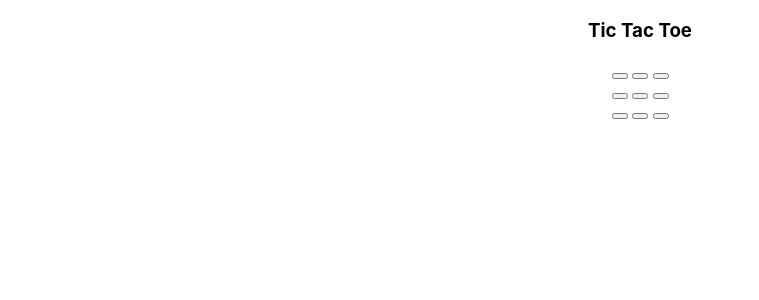
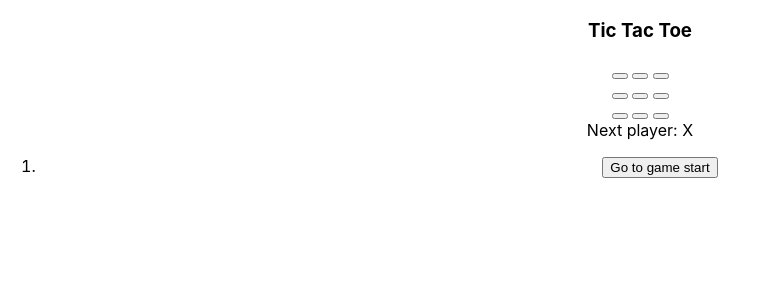
Before and after one commit to Jobayer109/Tic-Tac-Toe, a React (Create React App) app: page / in a window 1280 px wide. Shown: the top 300 px of the page, without its empty margins (0-759 px from the left). Built offline with nearby package versions, Linux system fonts and the light colour scheme.

Commit message:
Game development completely done

```diff
--- a/src/components/game.jsx
+++ b/src/components/game.jsx
@@ -45,14 +45,45 @@
     });
   };
 
+  jumpTo = (step) => {
+    this.setState({
+      stepNumber: step,
+      xIsNext: step % 2 === 0,
+    });
+  };
+
   render() {
     const history = this.state.history;
     const current = history[this.state.stepNumber];
     const winner = calculateWinner(current.squares);
-    console.log(winner);
+
+    const moves = history.map((_, move) => {
+      const description = move ? "Go to move #" + move : "Go to game start";
+      return (
+        <li key={move}>
+          <button onClick={() => this.jumpTo(move)}>{description}</button>
+        </li>
+      );
+    });
+
+    let status = "";
+    if (winner) {
+      status = "Winner " + winner;
+    } else {
+      status = "Next player: " + (this.state.xIsNext ? "X" : "O");
+    }
+
     return (
       <div>
-        <Board onClick={this.handleClick} squares={current.squares} />
+        <div>
+          <Board onClick={this.handleClick} squares={current.squares} />
+        </div>
+        <div>
+          <div>{status}</div>
+          <div>
+            <ol>{moves}</ol>
+          </div>
+        </div>
       </div>
     );
   }
```
